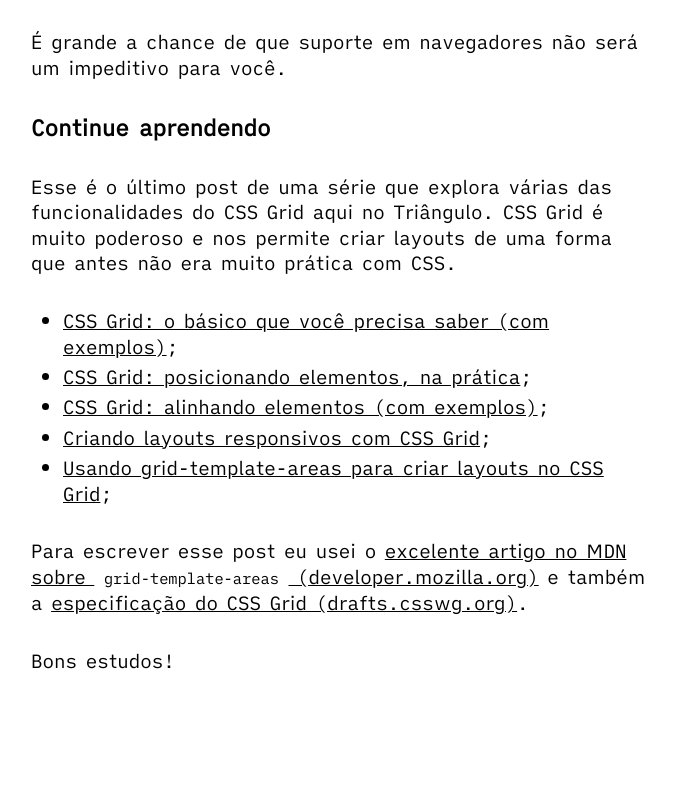
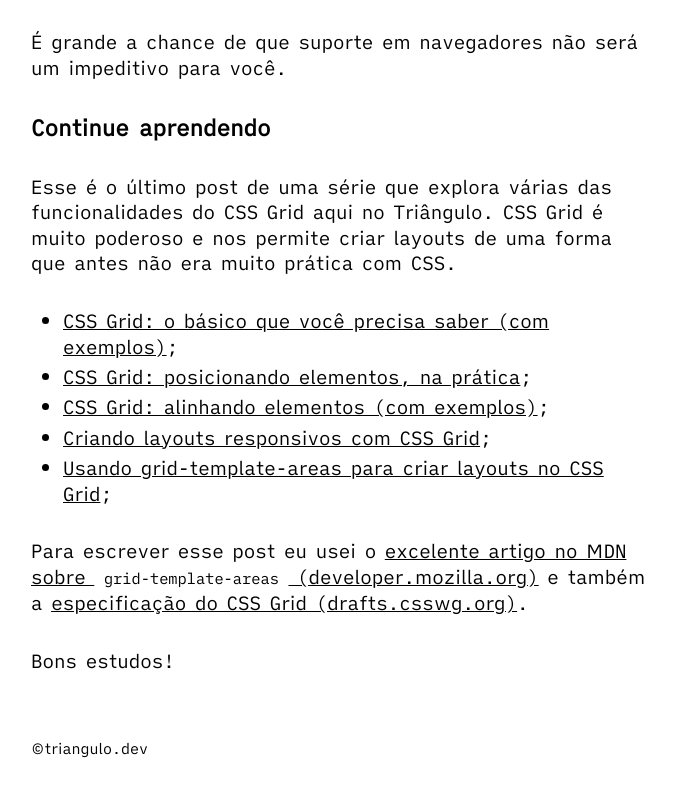
Before and after one commit to triangulodev/triangulo, an Astro site: page /posts/usando-grid-template-areas-no-css-grid in a window 1280 px wide. Shown: the part 10832-11621 px from the top of the page, without its empty margins (129-804 px from the left). Before the commit the page ends 11506 px from the top, so only its background shows below. Built offline with nearby package versions, Linux system fonts and the light colour scheme; Astro itself is replaced by a stand-in of ours.

Commit message:
Add barebones footer

```diff
--- a/src/layouts/Layout.astro
+++ b/src/layouts/Layout.astro
@@ -58,5 +58,6 @@ const { title } = Astro.props.frontmatter || Astro.props;
         <slot />
       </article>
     </main>
+    <footer role="footer" class="footer">©triangulo.dev</footer>
   </body>
 </html>
--- a/src/styles/components/layout.css
+++ b/src/styles/components/layout.css
@@ -26,3 +26,9 @@
   font-weight: 600;
   margin-bottom: var(--space-largest);
 }
+
+.footer {
+  width: var(--width-full);
+  padding-top: var(--space-large);
+  padding-bottom: var(--space-large);
+}
```
